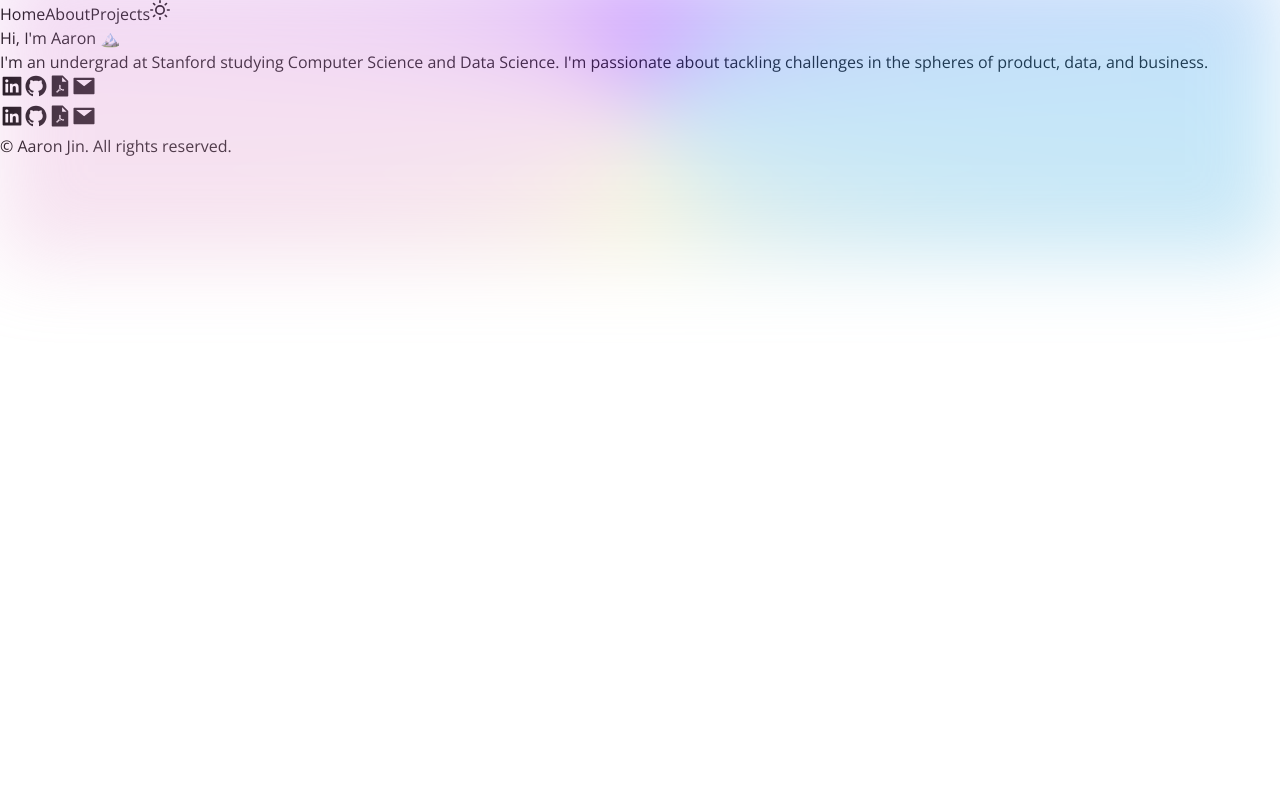
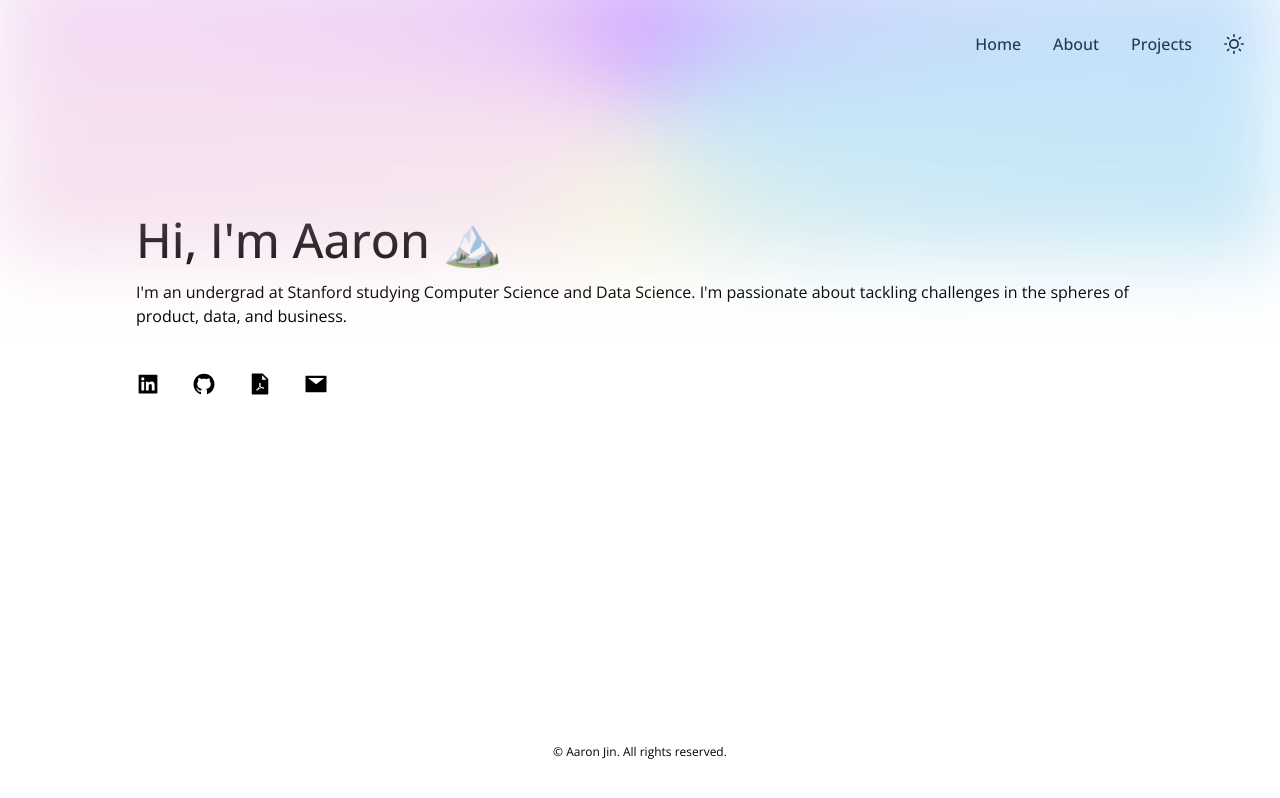
Before and after one commit to aaronkjin/personal, a Next.js app: page / in a window 1280 px wide. Built offline with nearby package versions, Linux system fonts and the light colour scheme.

Commit message:
Add files via upload

```diff
--- /dev/null
+++ b/tailwind.config.js
@@ -0,0 +1,18 @@
+module.exports = {
+  content: [
+    "./pages/**/*.{js,ts,jsx,tsx}",
+    "./components/**/*.{js,ts,jsx,tsx}",
+  ],
+  darkMode: "class",
+  theme: {
+    screens: {
+      mob: "375px",
+      tablet: "768px",
+      laptop: "1024px",
+      desktop: "1280px",
+      laptopl: "1440px",
+    },
+    extend: {},
+  },
+  plugins: [],
+};
```
